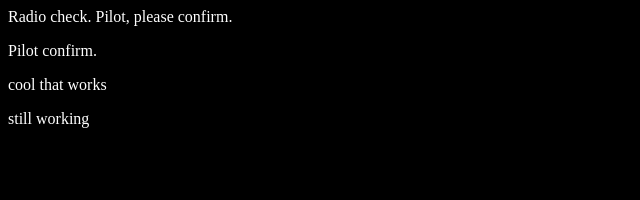
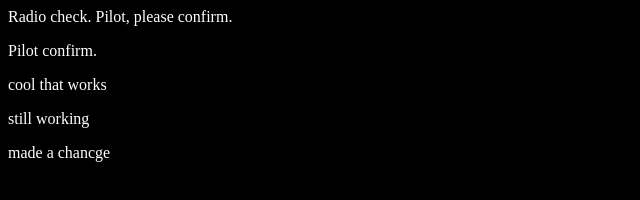
Before and after one commit to Ekirkman/communication-log, a plain HTML site: page index.html in a window 1280 px wide. Shown: the whole page, without its empty margins (0-640 px from the left). Drawn offline with Linux system fonts and the light colour scheme.

Commit message:
another change

```diff
--- a/index.html
+++ b/index.html
@@ -7,5 +7,6 @@
    <p>Pilot confirm.</p>
    <p> cool that works </p>
    <p> still working </p>
+   <p> made a chancge <p>
 </body>
 </html>
```
